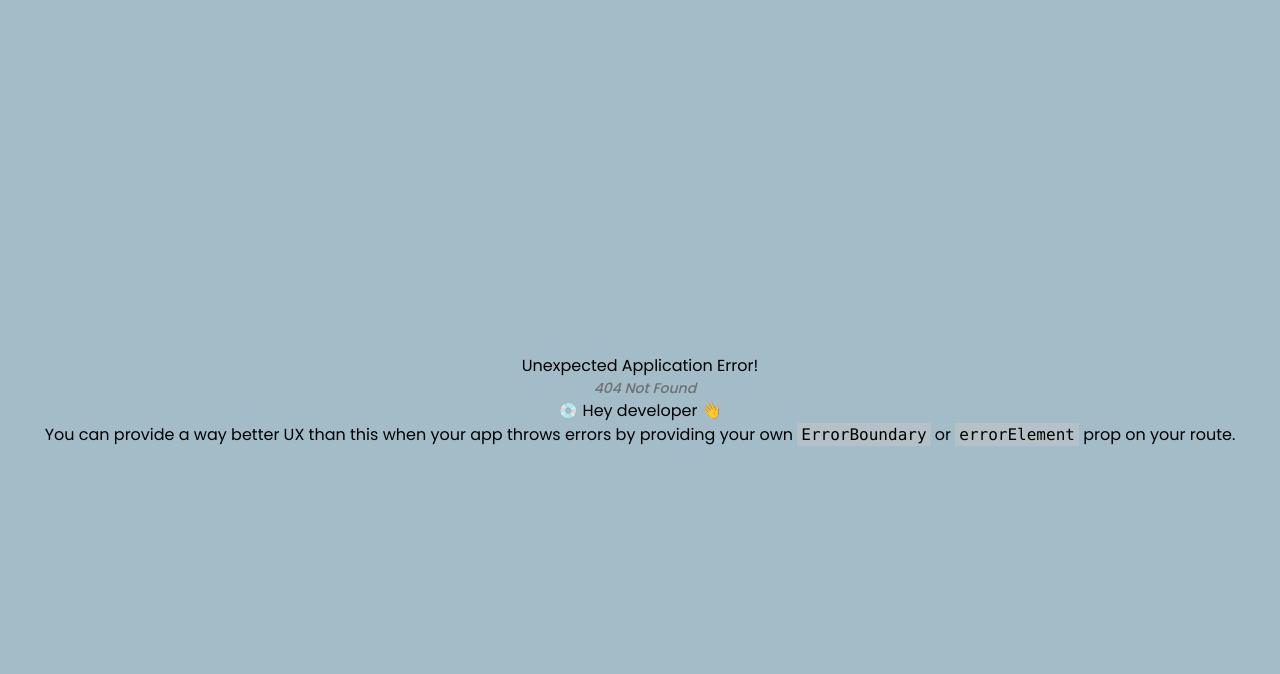
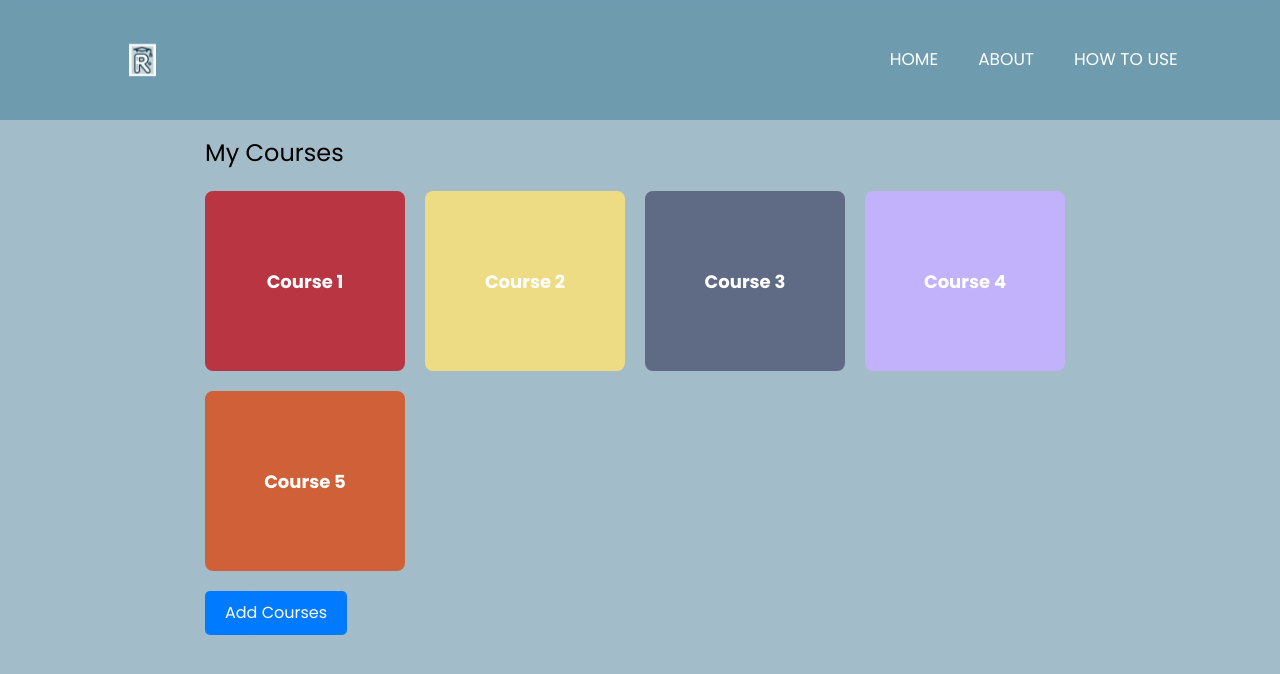
Before and after one commit to JenLys/Mega_Chug_Lords-SOEN341_Project_F24, a React (Vite) app in the folder client/: page /student/courses in a window 1280 px wide. Before the commit this address had no page. Shown: the top 674 px of the page. Built offline with nearby package versions, Linux system fonts and the light colour scheme.

Commit message:
resolved issues from reviewer

```diff
--- a/client/src/App.jsx
+++ b/client/src/App.jsx
@@ -24,7 +24,7 @@ function App() {
           <Route path="/teacherreg" element={<TeacherRegistration />} />
           <Route path="/studentlogin" element={<StudentLogin />} />
           <Route path="/teacherlogin" element={<TeacherLogin />} />
-          <Route path="/coursepage" element={<CoursePage />} />
+          <Route path="/student/courses" element={<CoursePage />} />
         </Routes>
       </main>
     </div>
--- a/client/src/main.jsx
+++ b/client/src/main.jsx
@@ -46,7 +46,7 @@ const router = createBrowserRouter([
         element: <HowToUse />,
       },
       {
-        path: "/coursepage",
+        path: "/student/courses",
         element: <CoursePage />,
       },
     ],
--- a/client/src/pages/CoursePage.css
+++ b/client/src/pages/CoursePage.css
@@ -1,4 +1,4 @@
-.courseLink {
+/*.courseLink {
   text-decoration: none;
   color: inherit;
 }
@@ -42,3 +42,42 @@
   background-color: #0056b3;
   transform: translateY(-3px);
 }
+*/
+.courseLink {
+  text-decoration: none;
+}
+
+.course {
+  width: 200px;
+  height: 180px;
+  display: flex;
+  align-items: center;
+  justify-content: center;
+  border-radius: 8px;
+  color: white;
+  font-weight: bold;
+}
+.course:hover {
+  transform: translateY(-5px);
+  box-shadow: 0 4px 8px rgba(0, 0, 0, 0.2);
+}
+
+.courseName {
+  font-size: 18px;
+}
+
+.addButton {
+  margin-top: 20px;
+  padding: 10px 20px;
+  font-size: 16px;
+  cursor: pointer;
+  background-color: #007bff;
+  color: white;
+  border: none;
+  border-radius: 5px;
+  transition: background-color 0.3s;
+}
+
+.addButton:hover {
+  background-color: #0056b3;
+}
--- a/client/src/pages/CoursePage.jsx
+++ b/client/src/pages/CoursePage.jsx
@@ -1,31 +1,36 @@
-import React, { useEffect, useState } from "react";
+/*import React, { useEffect, useState } from "react";
 
 const CoursePage = () => {
   const [courses, setCourses] = useState([]);
 
-  // Fetch courses from the backend when the component loads
   useEffect(() => {
+    // Fetch courses from the backend
     const fetchCourses = async () => {
       try {
-        const response = await fetch(
-          `/api/students/courses?user_id=STUDENT_ID`
-        );
-        if (!response.ok) throw new Error("Failed to fetch courses");
-
-        const data = await response.json();
-        setCourses(data); // Set the fetched courses in state
+        const response = await axios.get("/api/courses"); // Ensure this path matches your server setup
+        const updatedCourses = response.data.map((course) => ({
+          ...course,
+          bgColor: getRandomColor(), // Assign random color
+        }));
+        setCourses(updatedCourses);
       } catch (error) {
         console.error("Error fetching courses:", error);
       }
     };
-
     fetchCourses();
   }, []);
 
-  // Handler for adding a new course (dummy function for now)
-  const handleAddCourse = () => {
-    alert("Add Course button clicked!");
+  // Generate a random color
+  const getRandomColor = () => {
+    const letters = "0123456789ABCDEF";
+    let color = "#";
+    for (let i = 0; i < 6; i++) {
+      color += letters[Math.floor(Math.random() * 16)];
+    }
+    return color;
   };
+
+  const handleAddCourse = async () => {};
 
   return (
     <div style={styles.container}>
@@ -33,13 +38,13 @@ const CoursePage = () => {
       <div style={styles.courses}>
         {courses.map((course) => (
           <div
-            key={course.id}
+            key={course.course_id}
             style={{
               ...styles.course,
-              backgroundColor: course.color || "#e0e0e0",
+              backgroundColor: course.bgColor, // Apply random color as background
             }}
           >
-            <div style={styles.courseName}>{course.name}</div>
+            <div style={styles.courseName}>{course.number}</div>
           </div>
         ))}
       </div>
@@ -57,27 +62,32 @@ const styles = {
     alignItems: "flex-start",
     padding: "20px",
     height: "100vh",
-    marginTop: "50px", // Adjust based on your Navbar height
-    overflowY: "auto", // Enable scrolling if needed
+    overflowY: "auto",
+    marginTop: "250px",
   },
   title: {
     fontSize: "24px",
     marginBottom: "20px",
   },
   courses: {
-    display: "grid",
-    gridTemplateColumns: "repeat(4, 1fr)", // 4 columns for courses
+    display: "flex",
+    flexWrap: "wrap",
     gap: "20px",
     width: "100%",
   },
   course: {
-    padding: "20px",
+    width: "200px",
+    height: "300px",
+    display: "flex",
+    alignItems: "center",
+    justifyContent: "center",
+    borderRadius: "8px",
     textAlign: "center",
-    borderRadius: "8px",
     color: "white",
   },
   courseName: {
     fontSize: "18px",
+    fontWeight: "bold",
   },
   addButton: {
     marginTop: "20px",
@@ -88,27 +98,37 @@ const styles = {
     color: "white",
     border: "none",
     borderRadius: "5px",
+    transition: "background-color 0.3s",
   },
 };
+export default CoursePage; */
 
-export default CoursePage;
-
-/*import React from "react";
+import React from "react";
 import { Link } from "react-router-dom";
 import "./CoursePage.css";
 
 const CoursePage = () => {
   const courses = [
-    { id: 1, name: "Course 1", imgSrc: "https://picsum.photos/id/237/200/301" },
-    { id: 2, name: "Course 2", imgSrc: "https://picsum.photos/200/300" },
-    { id: 3, name: "Course 3", imgSrc: "https://picsum.photos/id/257/200/300" },
-    { id: 4, name: "Course 4", imgSrc: "https://picsum.photos/id/238/200/300" },
-    { id: 5, name: "Course 5", imgSrc: "https://picsum.photos/id/239/200/300" },
-    // Add more courses
+    { id: 1, name: "Course 1" },
+    { id: 2, name: "Course 2" },
+    { id: 3, name: "Course 3" },
+    { id: 4, name: "Course 4" },
+    { id: 5, name: "Course 5" },
+    // Add more courses as needed
   ];
 
   const handleAddCourse = () => {
     alert("Add Course button clicked!");
+  };
+
+  // Generate a random color
+  const getRandomColor = () => {
+    const letters = "0123456789ABCDEF";
+    let color = "#";
+    for (let i = 0; i < 6; i++) {
+      color += letters[Math.floor(Math.random() * 16)];
+    }
+    return color;
   };
 
   return (
@@ -121,12 +141,10 @@ const CoursePage = () => {
             key={course.id}
             className="courseLink"
           >
-            <div className="course">
-              <img
-                src={course.imgSrc}
-                alt={course.name}
-                className="courseImage"
-              />
+            <div
+              className="course"
+              style={{ backgroundColor: getRandomColor() }}
+            >
               <div className="courseName">{course.name}</div>
             </div>
           </Link>
@@ -146,8 +164,8 @@ const styles = {
     alignItems: "flex-start",
     padding: "20px",
     height: "100vh",
-    maxWidth: "1000px", // Fixed maximum width
-    margin: "0 auto", // Center the container horizontally
+    maxWidth: "1000px",
+    margin: "0 auto",
     marginTop: "230px",
   },
   title: {
@@ -156,13 +174,12 @@ const styles = {
   },
   courses: {
     display: "grid",
-    gridTemplateColumns: "repeat(4, 1fr)",
+    gridTemplateColumns: "repeat(4, 200px)",
     gap: "20px",
     width: "100%",
-    maxHeight: "60vh", // Fixed height for the grid
-    overflowY: "auto", // Enable vertical scroll if there are many courses
-    paddingRight: "10px", // Extra space to account for scrollbar
+    maxHeight: "60vh",
+    overflowY: "auto",
+    paddingRight: "10px",
   },
 };
-
-export default CoursePage;*/
+export default CoursePage;
```
Also changed, not shown: 1 other file (tests, documents, lock files or other folders).
